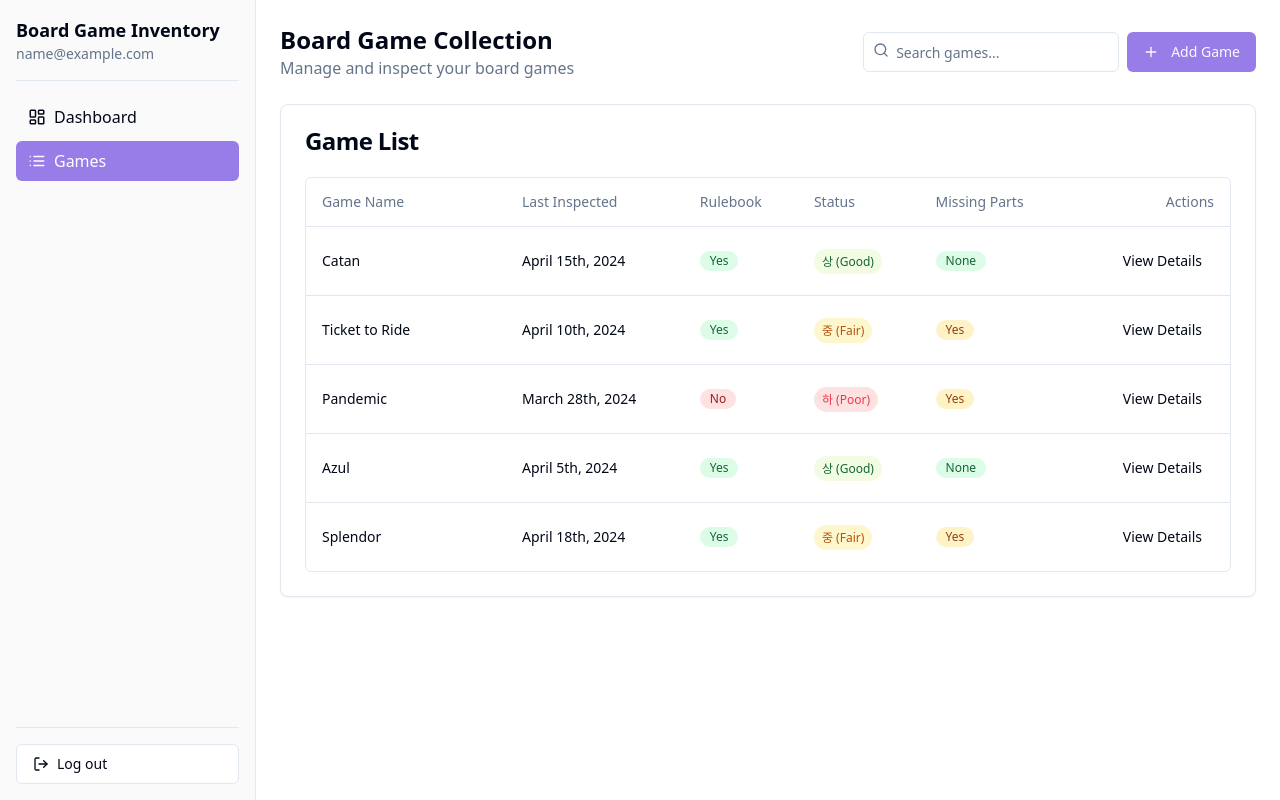
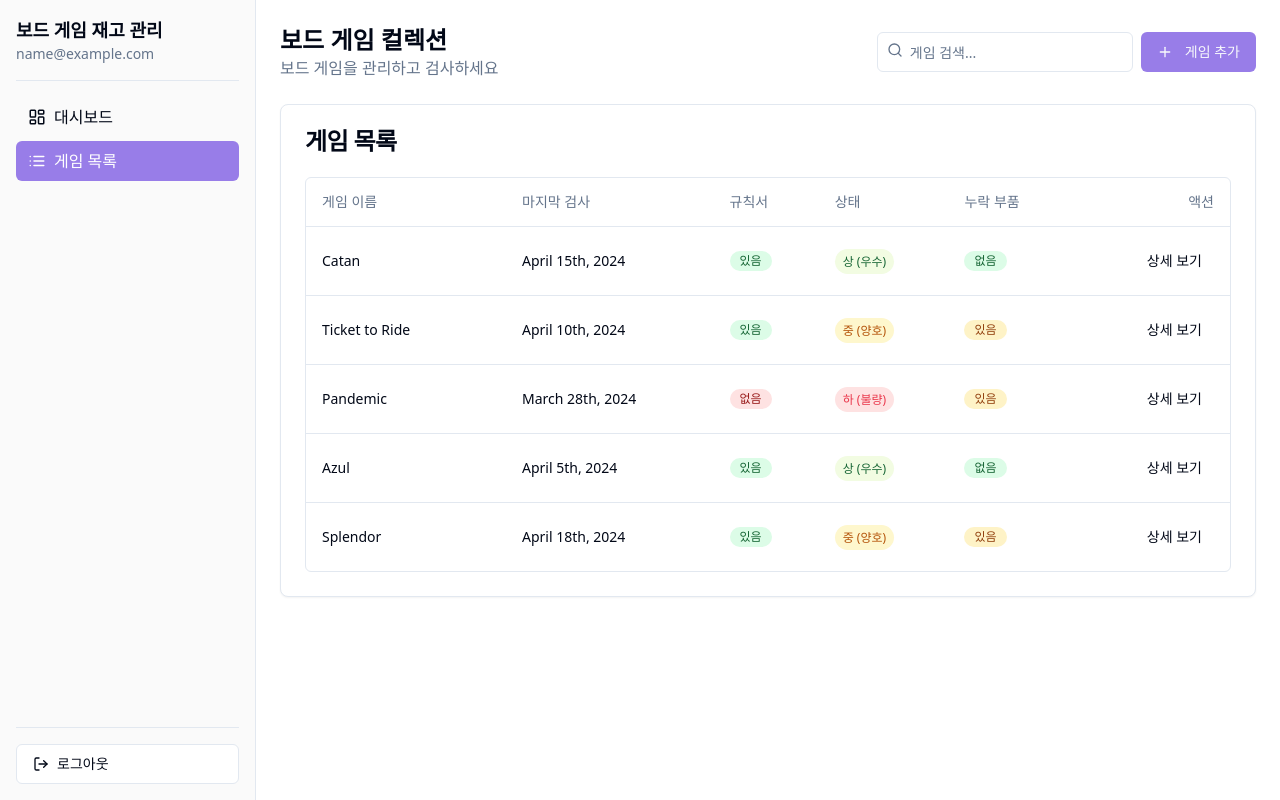
Before and after one commit to MindulMendul/game-vault-inspector, a React (Vite) app: page /games in a window 1280 px wide. Built offline with nearby package versions, Linux system fonts and the light colour scheme; sample sign-in values are in the browser's storage.

Commit message:
Translate to Korean
Translate the application to Korean.

```diff
--- a/src/components/game-form.tsx
+++ b/src/components/game-form.tsx
@@ -14,9 +14,9 @@ import { Checkbox } from '@/components/ui/checkbox';
 import { toast } from 'sonner';
 
 const gameSchema = z.object({
-  name: z.string().min(1, 'Game name is required'),
-  inspected_at: z.string().min(1, 'Inspection date is required'),
-  inspected_by: z.string().min(1, 'Inspector name is required'),
+  name: z.string().min(1, '게임 이름은 필수 항목입니다'),
+  inspected_at: z.string().min(1, '검사 날짜는 필수 항목입니다'),
+  inspected_by: z.string().min(1, '검사자 이름은 필수 항목입니다'),
   has_manual: z.boolean(),
   component_status: z.enum(['상', '중', '하'] as const),
   needs_reorder: z.boolean(),
@@ -53,7 +53,7 @@ const GameForm: React.FC<GameFormProps> = ({
     try {
       await onSubmit(data);
     } catch (error) {
-      toast.error('Failed to save game data');
+      toast.error('게임 데이터 저장에 실패했습니다');
       console.error(error);
     }
   };
@@ -61,7 +61,7 @@ const GameForm: React.FC<GameFormProps> = ({
   return (
     <Card className="w-full max-w-2xl">
       <CardHeader>
-        <CardTitle>{game ? 'Edit Game' : 'Add New Game'}</CardTitle>
+        <CardTitle>{game ? '게임 수정' : '새 게임 추가'}</CardTitle>
       </CardHeader>
       <Form {...form}>
         <form onSubmit={form.handleSubmit(handleSubmit)}>
@@ -71,9 +71,9 @@ const GameForm: React.FC<GameFormProps> = ({
               name="name"
               render={({ field }) => (
                 <FormItem>
-                  <FormLabel>Game Name</FormLabel>
+                  <FormLabel>게임 이름</FormLabel>
                   <FormControl>
-                    <Input placeholder="Enter game name" {...field} />
+                    <Input placeholder="게임 이름 입력" {...field} />
                   </FormControl>
                 </FormItem>
               )}
@@ -85,7 +85,7 @@ const GameForm: React.FC<GameFormProps> = ({
                 name="inspected_at"
                 render={({ field }) => (
                   <FormItem>
-                    <FormLabel>Inspection Date</FormLabel>
+                    <FormLabel>검사 날짜</FormLabel>
                     <FormControl>
                       <Input type="date" {...field} />
                     </FormControl>
@@ -98,9 +98,9 @@ const GameForm: React.FC<GameFormProps> = ({
                 name="inspected_by"
                 render={({ field }) => (
                   <FormItem>
-                    <FormLabel>Inspected By</FormLabel>
+                    <FormLabel>검사자</FormLabel>
                     <FormControl>
-                      <Input placeholder="Enter inspector's name" {...field} />
+                      <Input placeholder="검사자 이름 입력" {...field} />
                     </FormControl>
                   </FormItem>
                 )}
@@ -119,9 +119,9 @@ const GameForm: React.FC<GameFormProps> = ({
                     />
                   </FormControl>
                   <div className="space-y-1 leading-none">
-                    <FormLabel>Has Rulebook/Manual</FormLabel>
+                    <FormLabel>규칙서/매뉴얼 보유</FormLabel>
                     <FormDescription>
-                      Check if the game includes its original rulebook
+                      게임에 원본 규칙서가 포함되어 있는 경우 체크하세요
                     </FormDescription>
                   </div>
                 </FormItem>
@@ -133,7 +133,7 @@ const GameForm: React.FC<GameFormProps> = ({
               name="component_status"
               render={({ field }) => (
                 <FormItem className="space-y-1">
-                  <FormLabel>Component Status</FormLabel>
+                  <FormLabel>구성품 상태</FormLabel>
                   <FormControl>
                     <RadioGroup
                       onValueChange={field.onChange}
@@ -145,7 +145,7 @@ const GameForm: React.FC<GameFormProps> = ({
                           <RadioGroupItem value="상" />
                         </FormControl>
                         <FormLabel className="font-normal">
-                          상 (Good) - All components in excellent condition
+                          상 (우수) - 모든 구성품이 최상의 상태
                         </FormLabel>
                       </FormItem>
                       <FormItem className="flex items-center space-x-3 space-y-0">
@@ -153,7 +153,7 @@ const GameForm: React.FC<GameFormProps> = ({
                           <RadioGroupItem value="중" />
                         </FormControl>
                         <FormLabel className="font-normal">
-                          중 (Fair) - Some wear but functionally complete
+                          중 (양호) - 약간의 마모가 있지만 기능적으로 완전함
                         </FormLabel>
                       </FormItem>
                       <FormItem className="flex items-center space-x-3 space-y-0">
@@ -161,7 +161,7 @@ const GameForm: React.FC<GameFormProps> = ({
                           <RadioGroupItem value="하" />
                         </FormControl>
                         <FormLabel className="font-normal">
-                          하 (Poor) - Significant wear or damage
+                          하 (불량) - 상당한 마모나 손상이 있음
                         </FormLabel>
                       </FormItem>
                     </RadioGroup>
@@ -182,9 +182,9 @@ const GameForm: React.FC<GameFormProps> = ({
                     />
                   </FormControl>
                   <div className="space-y-1 leading-none">
-                    <FormLabel>Needs Component Reorder</FormLabel>
+                    <FormLabel>구성품 재주문 필요</FormLabel>
                     <FormDescription>
-                      Check if replacement components need to be ordered
+                      교체 구성품을 주문해야 하는 경우 체크하세요
                     </FormDescription>
                   </div>
                 </FormItem>
@@ -196,10 +196,10 @@ const GameForm: React.FC<GameFormProps> = ({
               name="missing_components"
               render={({ field }) => (
                 <FormItem>
-                  <FormLabel>Missing Components</FormLabel>
+                  <FormLabel>누락된 구성품</FormLabel>
                   <FormControl>
                     <Textarea
-                      placeholder="List any missing or damaged components"
+                      placeholder="누락되거나 손상된 구성품 목록"
                       className="resize-none"
                       {...field}
                     />
@@ -217,10 +217,10 @@ const GameForm: React.FC<GameFormProps> = ({
               {isLoading ? (
                 <>
                   <span className="mr-2 inline-block h-4 w-4 animate-spin rounded-full border-2 border-b-transparent"></span>
-                  Saving...
+                  저장 중...
                 </>
               ) : (
-                'Save Game'
+                '게임 저장'
               )}
             </Button>
           </CardFooter>
--- a/src/components/login-form.tsx
+++ b/src/components/login-form.tsx
@@ -18,8 +18,8 @@ import { Input } from '@/components/ui/input';
 import { Card, CardContent, CardDescription, CardFooter, CardHeader, CardTitle } from '@/components/ui/card';
 
 const formSchema = z.object({
-  email: z.string().email({ message: 'Please enter a valid email address' }),
-  password: z.string().min(6, { message: 'Password must be at least 6 characters' }),
+  email: z.string().email({ message: '유효한 이메일 주소를 입력해주세요' }),
+  password: z.string().min(6, { message: '비밀번호는 최소 6자 이상이어야 합니다' }),
 });
 
 const LoginForm: React.FC = () => {
@@ -48,9 +48,9 @@ const LoginForm: React.FC = () => {
   return (
     <Card className="w-full max-w-md">
       <CardHeader className="space-y-1">
-        <CardTitle className="text-2xl">Login</CardTitle>
+        <CardTitle className="text-2xl">로그인</CardTitle>
         <CardDescription>
-          Enter your credentials to access the board game inventory
+          보드 게임 재고 관리 시스템에 접속하기 위해 로그인하세요
         </CardDescription>
       </CardHeader>
       <Form {...form}>
@@ -61,7 +61,7 @@ const LoginForm: React.FC = () => {
               name="email"
               render={({ field }) => (
                 <FormItem>
-                  <FormLabel>Email</FormLabel>
+                  <FormLabel>이메일</FormLabel>
                   <FormControl>
                     <Input
                       type="email"
@@ -78,7 +78,7 @@ const LoginForm: React.FC = () => {
               name="password"
               render={({ field }) => (
                 <FormItem>
-                  <FormLabel>Password</FormLabel>
+                  <FormLabel>비밀번호</FormLabel>
                   <FormControl>
                     <Input
                       type="password"
@@ -100,10 +100,10 @@ const LoginForm: React.FC = () => {
               {isLoading ? (
                 <>
                   <span className="mr-2 inline-block h-4 w-4 animate-spin rounded-full border-2 border-b-transparent"></span>
-                  Logging in...
+                  로그인 중...
                 </>
               ) : (
-                'Login'
+                '로그인'
               )}
             </Button>
           </CardFooter>
@@ -111,12 +111,12 @@ const LoginForm: React.FC = () => {
       </Form>
       <CardFooter className="flex-col space-y-2 border-t pt-4">
         <div className="text-sm text-muted-foreground">
-          <strong>Demo Credentials:</strong><br/>
-          Email: admin@example.com<br/>
-          Password: password
+          <strong>데모 계정 정보:</strong><br/>
+          이메일: admin@example.com<br/>
+          비밀번호: password
         </div>
         <div className="text-xs text-muted-foreground">
-          Note: This is a placeholder until Supabase auth integration
+          참고: Supabase 인증 통합 전까지의 임시 로그인 방식입니다
         </div>
       </CardFooter>
     </Card>
--- a/src/components/navigation.tsx
+++ b/src/components/navigation.tsx
@@ -14,7 +14,7 @@ const Navigation: React.FC = () => {
     <nav className="flex flex-col h-full border-r bg-sidebar p-4 w-64">
       <div className="space-y-1">
         <div className="pb-4 mb-4 border-b">
-          <h2 className="text-lg font-semibold">Board Game Inventory</h2>
+          <h2 className="text-lg font-semibold">보드 게임 재고 관리</h2>
           <p className="text-sm text-muted-foreground">{user?.email}</p>
         </div>
 
@@ -27,7 +27,7 @@ const Navigation: React.FC = () => {
           }
         >
           <LayoutDashboard size={18} />
-          <span>Dashboard</span>
+          <span>대시보드</span>
         </NavLink>
 
         <NavLink
@@ -39,7 +39,7 @@ const Navigation: React.FC = () => {
           }
         >
           <List size={18} />
-          <span>Games</span>
+          <span>게임 목록</span>
         </NavLink>
       </div>
 
@@ -50,7 +50,7 @@ const Navigation: React.FC = () => {
           onClick={() => logout()}
         >
           <LogOut size={18} />
-          <span>Log out</span>
+          <span>로그아웃</span>
         </Button>
       </div>
     </nav>
--- a/src/components/status-badge.tsx
+++ b/src/components/status-badge.tsx
@@ -25,13 +25,13 @@ const StatusBadge: React.FC<StatusBadgeProps> = ({ status, className }) => {
   const getStatusText = () => {
     switch (status) {
       case '상':
-        return 'Good';
+        return '우수';
       case '중':
-        return 'Fair';
+        return '양호';
       case '하':
-        return 'Poor';
+        return '불량';
       default:
-        return 'Unknown';
+        return '알 수 없음';
     }
   };
 
--- a/src/pages/Dashboard.tsx
+++ b/src/pages/Dashboard.tsx
@@ -50,41 +50,41 @@ const Dashboard: React.FC = () => {
   return (
     <div className="space-y-6">
       <div>
-        <h1 className="text-2xl font-bold">Dashboard</h1>
-        <p className="text-muted-foreground">Overview of your board game inventory</p>
+        <h1 className="text-2xl font-bold">대시보드</h1>
+        <p className="text-muted-foreground">보드 게임 재고 현황 요약</p>
       </div>
 
       <div className="grid gap-4 md:grid-cols-3">
         <Card>
           <CardHeader className="flex flex-row items-center justify-between space-y-0 pb-2">
-            <div className="text-sm font-medium">Total Games</div>
+            <div className="text-sm font-medium">전체 게임</div>
           </CardHeader>
           <CardContent>
             <div className="text-2xl font-bold">{totalGames}</div>
             <p className="text-xs text-muted-foreground">
-              Games in your collection
+              컬렉션에 있는 게임
             </p>
           </CardContent>
         </Card>
         <Card>
           <CardHeader className="flex flex-row items-center justify-between space-y-0 pb-2">
-            <div className="text-sm font-medium">Needs Attention</div>
+            <div className="text-sm font-medium">주의 필요</div>
           </CardHeader>
           <CardContent>
             <div className="text-2xl font-bold">{gamesNeedingAttention.length}</div>
             <p className="text-xs text-muted-foreground">
-              Games requiring attention
+              주의가 필요한 게임
             </p>
           </CardContent>
         </Card>
         <Card>
           <CardHeader className="flex flex-row items-center justify-between space-y-0 pb-2">
-            <div className="text-sm font-medium">Needs Reorder</div>
+            <div className="text-sm font-medium">재주문 필요</div>
           </CardHeader>
           <CardContent>
             <div className="text-2xl font-bold">{stats.needsReorder}</div>
             <p className="text-xs text-muted-foreground">
-              Games needing component reorder
+              구성품 재주문이 필요한 게임
             </p>
           </CardContent>
         </Card>
@@ -92,16 +92,16 @@ const Dashboard: React.FC = () => {
 
       <Card>
         <CardHeader>
-          <CardTitle>Games Needing Attention</CardTitle>
+          <CardTitle>주의가 필요한 게임</CardTitle>
           <CardDescription>
-            These games have issues that need to be addressed
+            해결이 필요한 문제가 있는 게임 목록입니다
           </CardDescription>
         </CardHeader>
         <CardContent>
           {gamesNeedingAttention.length === 0 ? (
             <div className="text-center py-10">
               <p className="text-muted-foreground">
-                No games currently need attention
+                현재 주의가 필요한 게임이 없습니다
               </p>
             </div>
           ) : (
@@ -109,11 +109,11 @@ const Dashboard: React.FC = () => {
               <Table>
                 <TableHeader>
                   <TableRow>
-                    <TableHead>Game Name</TableHead>
-                    <TableHead>Status</TableHead>
-                    <TableHead>Issue</TableHead>
-                    <TableHead className="hidden md:table-cell">Last Inspected</TableHead>
-                    <TableHead className="text-right">Action</TableHead>
+                    <TableHead>게임 이름</TableHead>
+                    <TableHead>상태</TableHead>
+                    <TableHead>문제</TableHead>
+                    <TableHead className="hidden md:table-cell">마지막 검사</TableHead>
+                    <TableHead className="text-right">액션</TableHead>
                   </TableRow>
                 </TableHeader>
                 <TableBody>
@@ -124,9 +124,9 @@ const Dashboard: React.FC = () => {
                         <StatusBadge status={game.component_status} />
                       </TableCell>
                       <TableCell>
-                        {game.needs_reorder && "Needs reorder"}
+                        {game.needs_reorder && "재주문 필요"}
                         {game.needs_reorder && game.missing_components && " | "}
-                        {game.missing_components && "Missing components"}
+                        {game.missing_components && "누락 구성품"}
                       </TableCell>
                       <TableCell className="hidden md:table-cell">
                         {format(new Date(game.inspected_at), 'PPP')}
@@ -136,7 +136,7 @@ const Dashboard: React.FC = () => {
                           to={`/games/${game.id}`}
                           className="text-primary hover:underline"
                         >
-                          View Details
+                          상세 보기
                         </Link>
                       </TableCell>
                     </TableRow>
--- a/src/pages/GameList.tsx
+++ b/src/pages/GameList.tsx
@@ -39,15 +39,15 @@ const GameList: React.FC = () => {
     <>
       <div className="flex flex-col md:flex-row justify-between items-start md:items-center mb-6 gap-4">
         <div>
-          <h1 className="text-2xl font-bold">Board Game Collection</h1>
-          <p className="text-muted-foreground">Manage and inspect your board games</p>
+          <h1 className="text-2xl font-bold">보드 게임 컬렉션</h1>
+          <p className="text-muted-foreground">보드 게임을 관리하고 검사하세요</p>
         </div>
         <div className="flex flex-col sm:flex-row gap-2 w-full md:w-auto">
           <div className="relative w-full sm:w-64">
             <Search className="absolute left-2.5 top-2.5 h-4 w-4 text-muted-foreground" />
             <Input
               type="text"
-              placeholder="Search games..."
+              placeholder="게임 검색..."
               className="pl-8"
               value={searchQuery}
               onChange={(e) => setSearchQuery(e.target.value)}
@@ -55,7 +55,7 @@ const GameList: React.FC = () => {
           </div>
           <Button asChild>
             <Link to="/games/new">
-              <Plus className="mr-1 h-4 w-4" /> Add Game
+              <Plus className="mr-1 h-4 w-4" /> 게임 추가
             </Link>
           </Button>
         </div>
@@ -63,7 +63,7 @@ const GameList: React.FC = () => {
 
       <Card>
         <CardHeader>
-          <CardTitle>Game List</CardTitle>
+          <CardTitle>게임 목록</CardTitle>
         </CardHeader>
         <CardContent>
           {isLoading ? (
@@ -72,9 +72,9 @@ const GameList: React.FC = () => {
             </div>
           ) : filteredGames.length === 0 ? (
             <div className="text-center py-10">
-              <p className="text-muted-foreground mb-4">No games found</p>
+              <p className="text-muted-foreground mb-4">게임을 찾을 수 없습니다</p>
               <Button asChild variant="outline">
-                <Link to="/games/new">Add your first game</Link>
+                <Link to="/games/new">첫 번째 게임 추가하기</Link>
               </Button>
             </div>
           ) : (
@@ -82,12 +82,12 @@ const GameList: React.FC = () => {
               <Table>
                 <TableHeader>
                   <TableRow>
-                    <TableHead className="w-[200px]">Game Name</TableHead>
-                    <TableHead className="hidden md:table-cell">Last Inspected</TableHead>
-                    <TableHead className="hidden md:table-cell">Rulebook</TableHead>
-                    <TableHead>Status</TableHead>
-                    <TableHead>Missing Parts</TableHead>
-                    <TableHead className="text-right">Actions</TableHead>
+                    <TableHead className="w-[200px]">게임 이름</TableHead>
+                    <TableHead className="hidden md:table-cell">마지막 검사</TableHead>
+                    <TableHead className="hidden md:table-cell">규칙서</TableHead>
+                    <TableHead>상태</TableHead>
+                    <TableHead>누락 부품</TableHead>
+                    <TableHead className="text-right">액션</TableHead>
                   </TableRow>
                 </TableHeader>
                 <TableBody>
@@ -100,11 +100,11 @@ const GameList: React.FC = () => {
                       <TableCell className="hidden md:table-cell">
                         {game.has_manual ? (
                           <span className="inline-flex items-center px-2.5 py-0.5 rounded-full text-xs font-medium bg-green-100 text-green-800">
-                            Yes
+                            있음
                           </span>
                         ) : (
                           <span className="inline-flex items-center px-2.5 py-0.5 rounded-full text-xs font-medium bg-red-100 text-red-800">
-                            No
+                            없음
                           </span>
                         )}
                       </TableCell>
@@ -114,11 +114,11 @@ const GameList: React.FC = () => {
                       <TableCell>
                         {game.missing_components ? (
                           <span className="inline-flex items-center px-2.5 py-0.5 rounded-full text-xs font-medium bg-amber-100 text-amber-800">
-                            Yes
+                            있음
                           </span>
                         ) : (
                           <span className="inline-flex items-center px-2.5 py-0.5 rounded-full text-xs font-medium bg-green-100 text-green-800">
-                            None
+                            없음
                           </span>
                         )}
                       </TableCell>
@@ -129,7 +129,7 @@ const GameList: React.FC = () => {
                           asChild
                         >
                           <Link to={`/games/${game.id}`}>
-                            View Details
+                            상세 보기
                           </Link>
                         </Button>
                       </TableCell>
--- a/src/pages/Login.tsx
+++ b/src/pages/Login.tsx
@@ -19,8 +19,8 @@ const Login: React.FC = () => {
     <div className="min-h-screen flex items-center justify-center bg-gray-50 p-4">
       <div className="w-full max-w-md">
         <div className="text-center mb-8">
-          <h1 className="text-3xl font-bold">Board Game Inventory</h1>
-          <p className="text-gray-600 mt-2">Sign in to manage your collection</p>
+          <h1 className="text-3xl font-bold">보드 게임 재고 관리</h1>
+          <p className="text-gray-600 mt-2">로그인하여 보드 게임 컬렉션을 관리하세요</p>
         </div>
         <LoginForm />
       </div>
--- a/src/pages/NotFound.tsx
+++ b/src/pages/NotFound.tsx
@@ -19,13 +19,13 @@ const NotFound = () => {
     <div className="min-h-screen flex flex-col items-center justify-center bg-background p-4">
       <div className="text-center space-y-4 max-w-md">
         <h1 className="text-6xl font-bold text-primary">404</h1>
-        <p className="text-xl text-muted-foreground mb-6">Page not found</p>
+        <p className="text-xl text-muted-foreground mb-6">페이지를 찾을 수 없습니다</p>
         <p className="text-muted-foreground mb-6">
-          The page you're looking for doesn't exist or has been moved.
+          찾으시는 페이지가 존재하지 않거나 이동되었습니다.
         </p>
         <Button asChild>
           <Link to={user ? "/dashboard" : "/login"}>
-            {user ? "Back to Dashboard" : "Back to Login"}
+            {user ? "대시보드로 돌아가기" : "로그인으로 돌아가기"}
           </Link>
         </Button>
       </div>
```
Also changed, not shown: src/pages/GameDetail.tsx (+5 -5 lines), src/pages/GameNew.tsx (+4 -4 lines).
